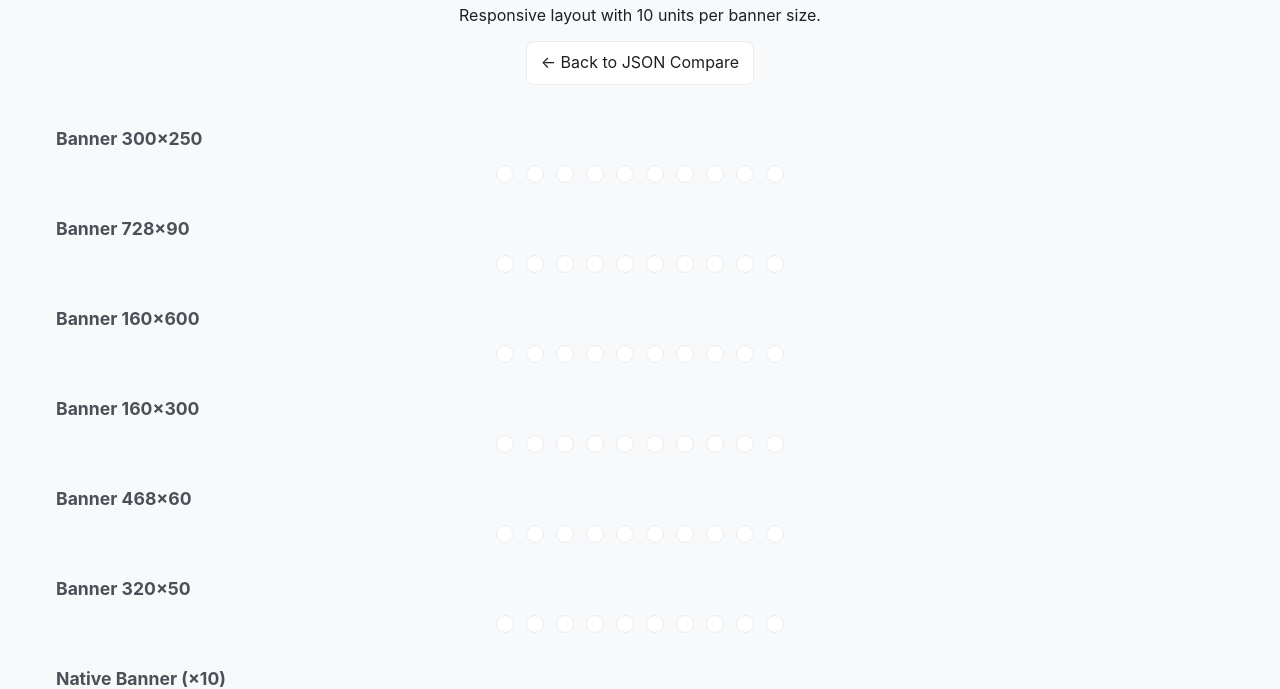
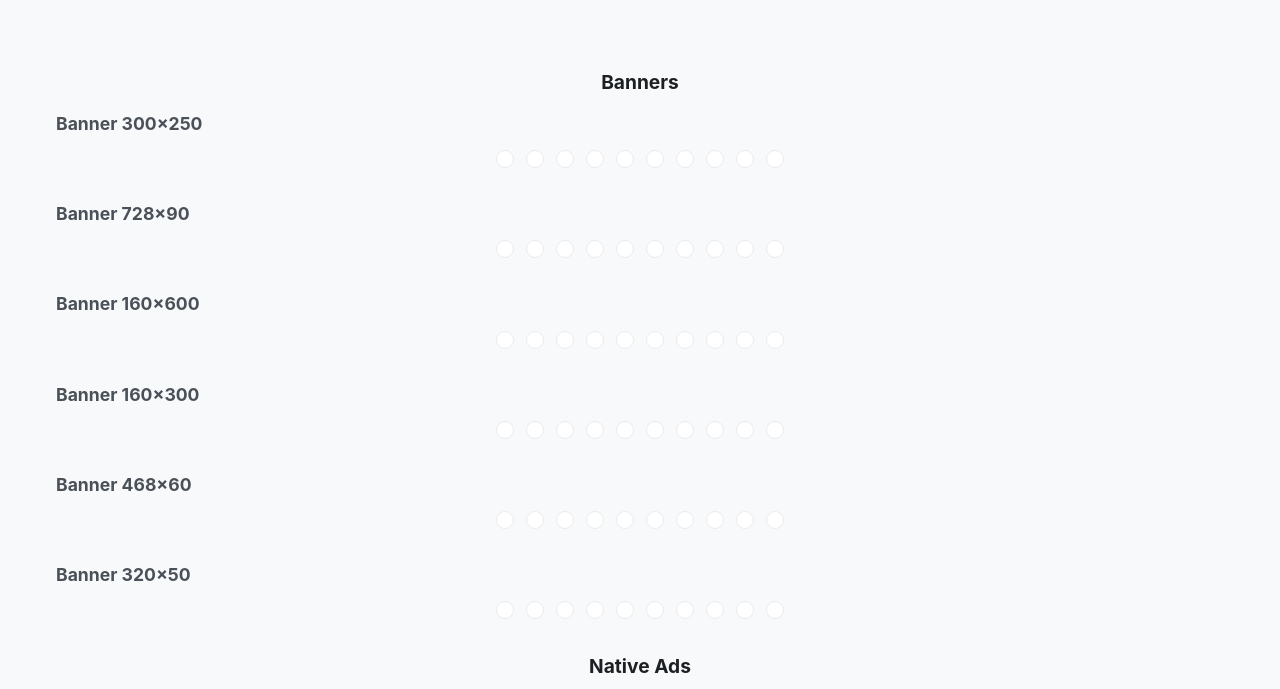
Before and after one commit to M-Hammad-Faisal/json-compare, a website: page ads.html in a window 1280 px wide. Shown: the part 124-813 px from the top of the page. Drawn offline with Linux system fonts and the light colour scheme.

Commit message:
Ads page: reorganize sections into Banners, Native Ads, Smartlinks; clean header back link

```diff
--- a/ads.html
+++ b/ads.html
@@ -16,6 +16,7 @@
     .ads-sections { max-width:1200px; margin:0 auto; padding:16px; }
     .ads-section { margin-bottom:32px; }
     .ads-section h2 { margin:0 0 12px; font-size:1.1rem; color:var(--text-secondary); }
+    .ads-group-title { text-align:center; margin:24px 0 12px; font-size:1.2rem; color:var(--text-primary); }
     .ad-row { display:flex; flex-wrap:wrap; gap:12px; justify-content:center; }
     .ad-card { background:var(--bg-secondary); border:1px solid var(--border-color); border-radius:10px; padding:8px; display:inline-flex; align-items:center; justify-content:center; }
     .smartlinks { display:grid; grid-template-columns:repeat(auto-fit, minmax(160px, 1fr)); gap:12px; }
@@ -37,13 +38,10 @@
 
   <header class="ads-header">
     <h2>Ads Showcase</h2>
-    <p>Responsive layout with 10 units per banner size.</p>
-    <div style="margin-top:12px;">
-      <a class="back-btn" href="index.html">← Back to JSON Compare</a>
-    </div>
   </header>
 
   <main class="ads-sections">
+    <h2 class="ads-group-title">Banners</h2>
     <!-- Banner 300x250 (10 units) -->
     <section class="ads-section">
       <h2>Banner 300×250</h2>
@@ -146,6 +144,7 @@
       </div>
     </section>
 
+    <h2 class="ads-group-title">Native Ads</h2>
     <!-- Native Banner (iframes ×10 using ads-native-unit.html) -->
     <section class="ads-section">
       <h2>Native Banner (×10)</h2>
@@ -163,6 +162,7 @@
       </div>
     </section>
 
+    <h2 class="ads-group-title">Smartlinks</h2>
     <!-- Smartlink (10 links) -->
     <section class="ads-section">
       <h2>Smartlink</h2>
```
